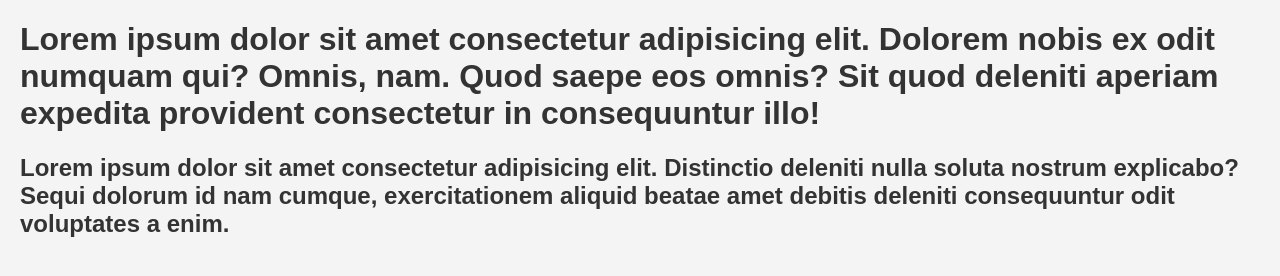
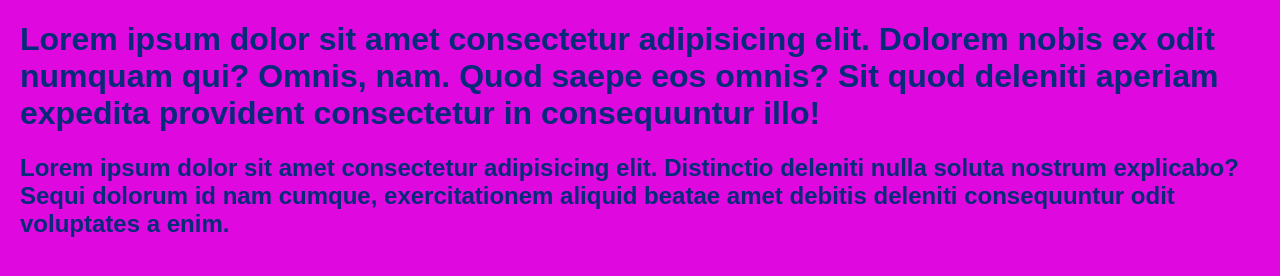
Before and after one commit to marialaras/aularobotica, a plain HTML site: page index.html in a window 1280 px wide. Drawn offline with Linux system fonts and the light colour scheme.

Commit message:
troquei cor

```diff
--- a/index.html
+++ b/index.html
@@ -12,8 +12,8 @@
 
        font-family:Arial;
        margin:20px;
-       background-color:#f4f4f4;
-       color:#333;
+       background-color:#df08df;
+       color:#072b79;
     }
 
     </style>
```
